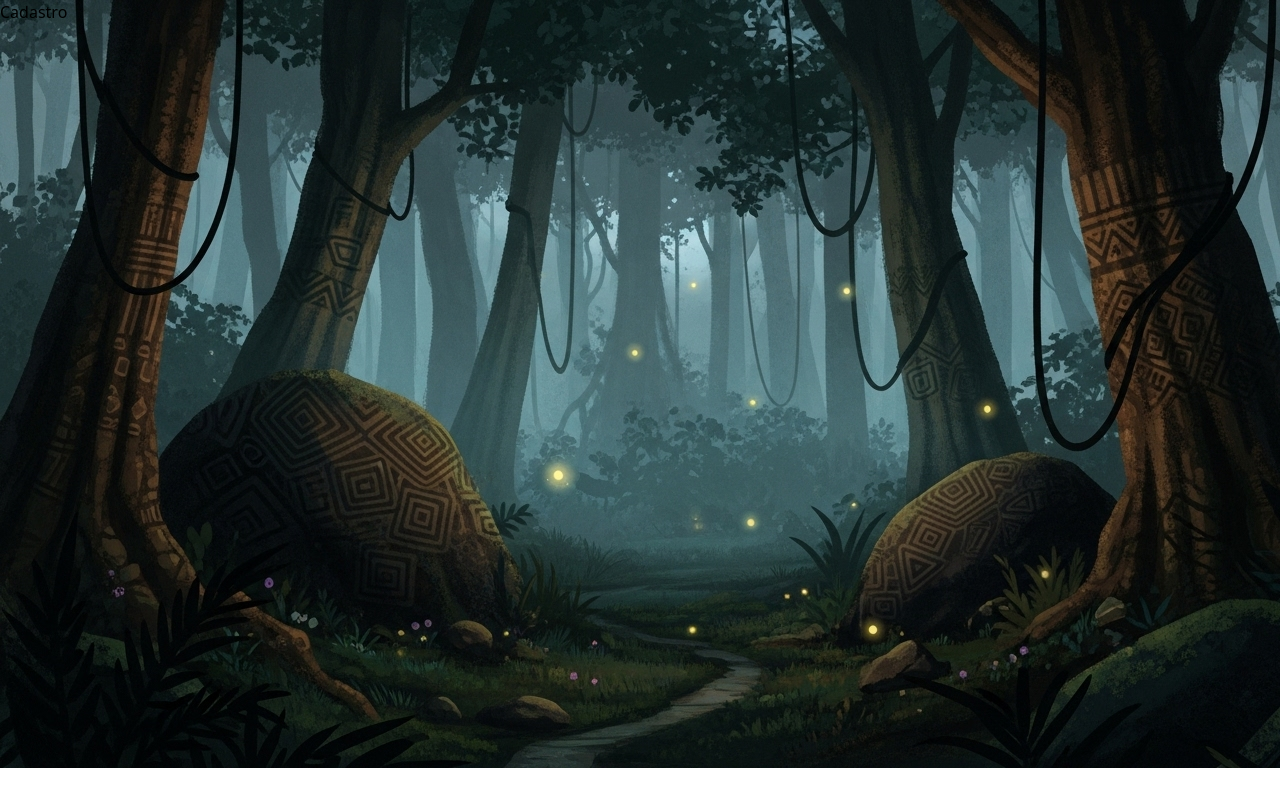
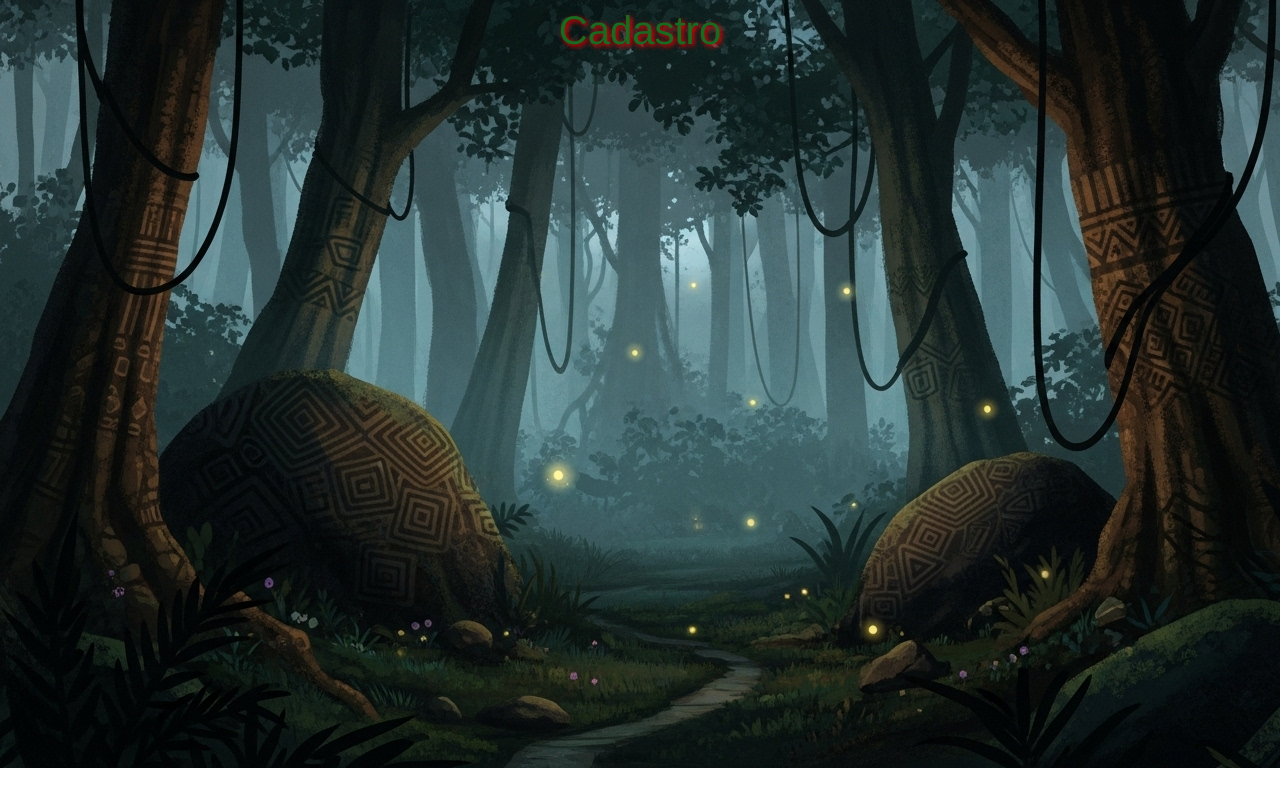
Before and after one commit to Brebrepa000/raizes-brasileiras, a React (Create React App) app: page /cadastro in a window 1280 px wide. Built offline with nearby package versions, Linux system fonts and the light colour scheme.

Commit message:
coloquei seu id

```diff
--- a/src/pages/SignUp/index.jsx
+++ b/src/pages/SignUp/index.jsx
@@ -1,7 +1,7 @@
 export const SignUpPage = () => {
     return(
         <div>
-         <h1>
+         <h1 id='titulo'>
            Cadastro
         </h1>
         </div>
```
